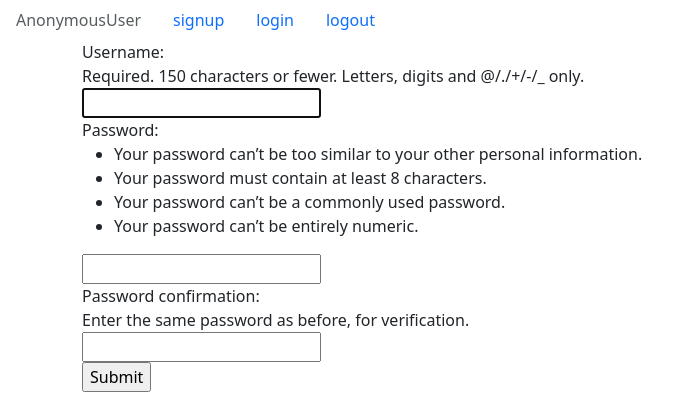
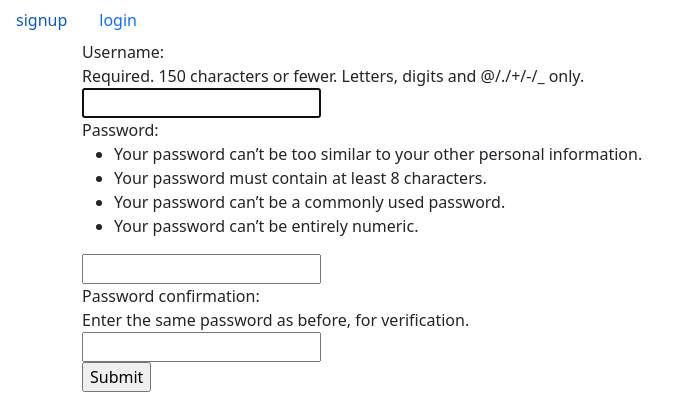
Before and after one commit to dsvit100/auth, a Django app: page /accounts/signup/ in a window 1280 px wide. Shown: the top 420 px of the page, without its empty margins (0-688 px from the left). Run offline with Django 5.2, Linux system fonts and the light colour scheme.

Commit message:
로그인 유무에 따른 nav구조 변경

```diff
--- a/accounts/views.py
+++ b/accounts/views.py
@@ -42,4 +42,5 @@ def login(request):
 def logout(request):
     # delete 로직
     auth_logout(request)
+    # DB에 있는 세션 키값을 찾아서 지워줌
     return redirect('accounts:login')
--- a/templates/base.html
+++ b/templates/base.html
@@ -8,12 +8,17 @@
 </head>
 <body>
     <nav class="nav">
+        <!-- 인증된 사용자야? -->
+        {% if user.is_authenticated %}
         <a href="" class="nav-link disabled">{{user}}</a>
+        <a href="{% url 'accounts:logout'%}" class="nav-link">logout</a>
+
+        {% else %}
+        <a href="{% url 'accounts:signup' %}" class="nav-link">signup</a>
+        <a href="{% url 'accounts:login' %}" class="nav-link">login</a>
+        {% endif %}
         <!-- 네비게이션 바에 로그인 정보 확인할 수 있도록 -->
          <!-- {{user}}는 장고에서 기본적으로 가지고 있는 변수 -->
-        <a href="{% url 'accounts:signup' %}" class="nav-link">signup</a>
-        <a href="{% url 'accounts:login' %}" class="nav-link">login</a>
-        <a href="{% url 'accounts:logout'%}" class="nav-link">logout</a>
     </nav>
     <div class="container">
     {% block body %}
```
